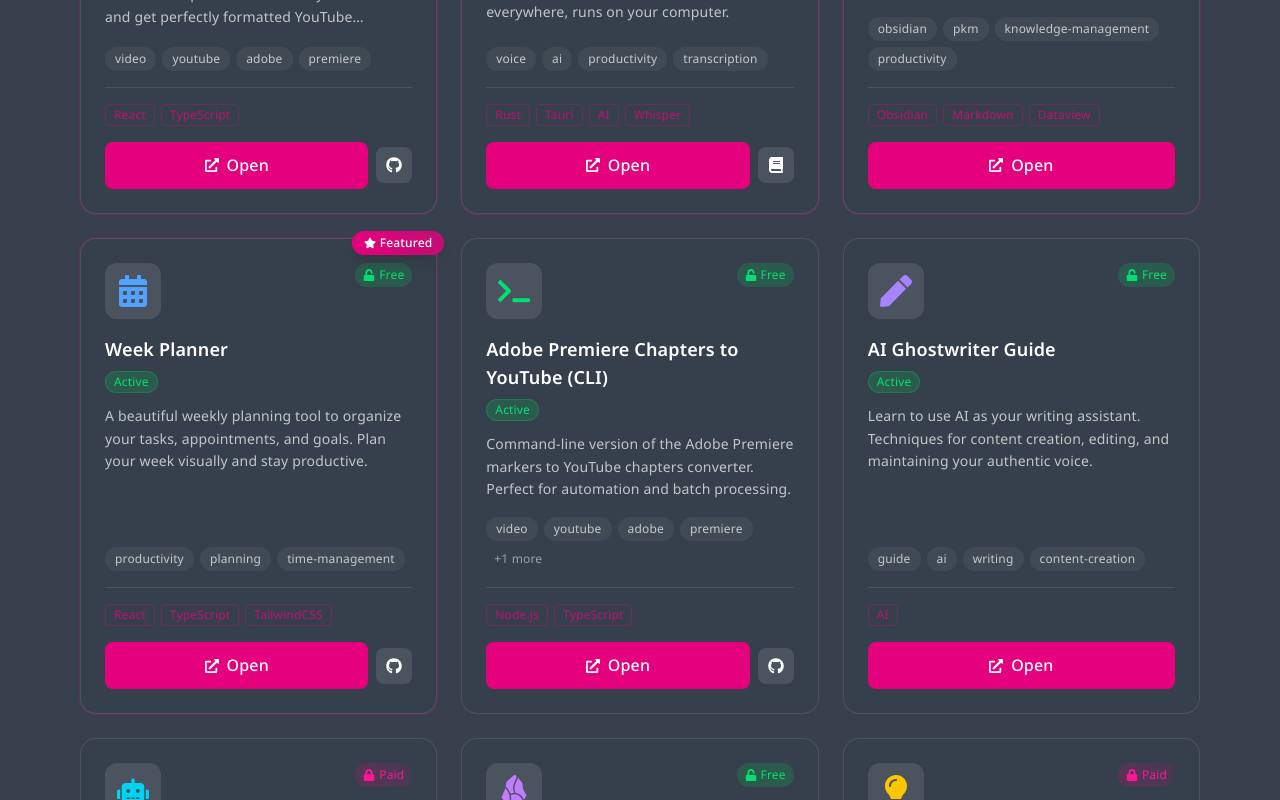
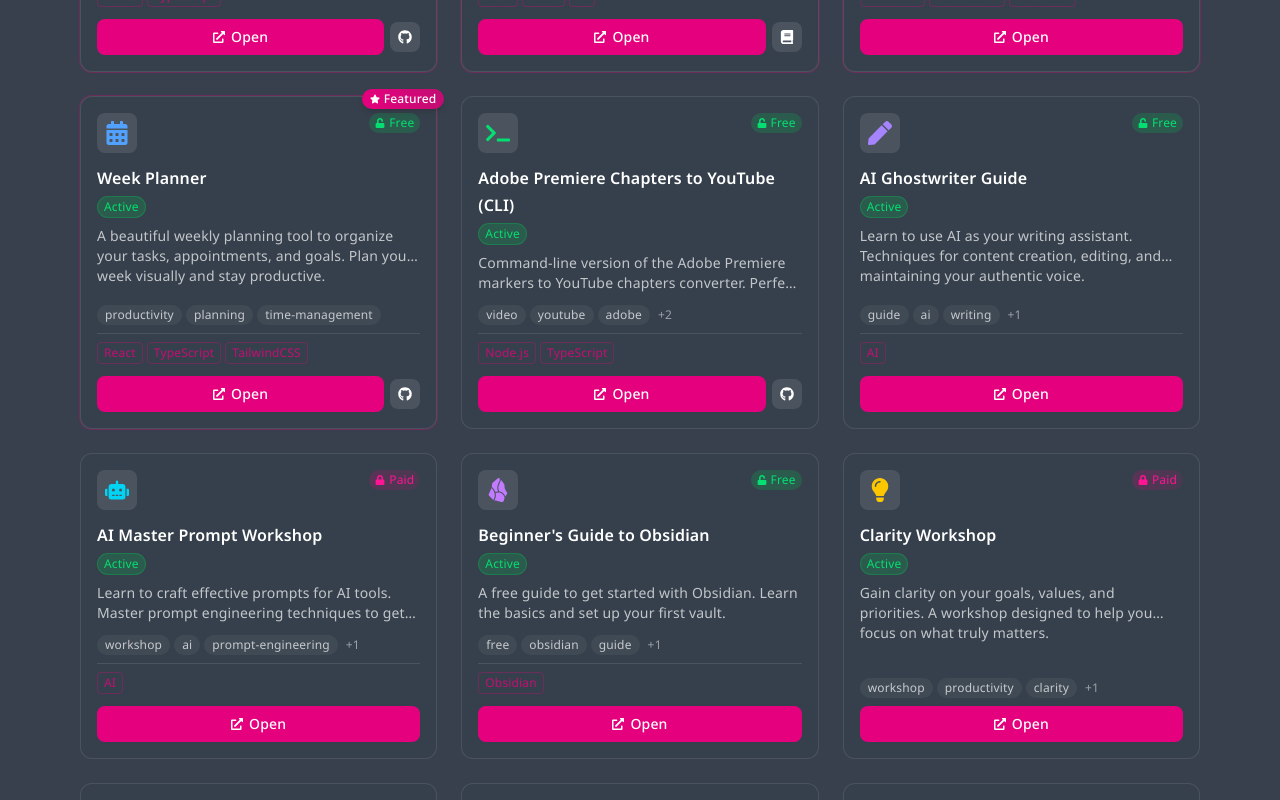
Before and after one commit to dsebastien/tools-website, a React (Vite) app: page / in a window 1280 px wide. Shown: the part 1180-1980 px from the top of the page. Built offline with nearby package versions, Linux system fonts and the light colour scheme.

Commit message:
feat(all): improvements

```diff
--- a/src/components/tools/tool-card.tsx
+++ b/src/components/tools/tool-card.tsx
@@ -127,9 +127,9 @@
     return (
         <div
             className={cn(
-                'bg-background/50 border-primary/10 hover:border-secondary/50 group relative flex h-full cursor-pointer flex-col rounded-2xl border p-6 transition-all duration-300 hover:shadow-xl hover:shadow-black/10',
+                'bg-background/50 border-primary/10 hover:border-secondary/50 group relative flex h-full cursor-pointer flex-col rounded-xl border p-4 transition-all duration-300 hover:shadow-lg hover:shadow-black/10',
                 tool.featured && 'ring-secondary/30 ring-1',
-                isHovered && 'scale-[1.02]'
+                isHovered && 'scale-[1.01]'
             )}
             onClick={handleCardClick}
             onKeyDown={handleKeyDown}
@@ -141,26 +141,26 @@
         >
             {/* Featured badge */}
             {tool.featured && (
-                <div className='from-secondary to-secondary/80 absolute -top-2 -right-2 flex items-center gap-1 rounded-full bg-gradient-to-r px-3 py-1 text-xs font-medium text-white shadow-lg'>
-                    <FaStar className='h-3 w-3' />
+                <div className='from-secondary to-secondary/80 absolute -top-2 -right-2 flex items-center gap-1 rounded-full bg-gradient-to-r px-2 py-0.5 text-xs font-medium text-white shadow-md'>
+                    <FaStar className='h-2.5 w-2.5' />
                     Featured
                 </div>
             )}
 
             {/* Header */}
-            <div className='mb-4 flex items-start justify-between'>
-                <div className='bg-primary/10 group-hover:bg-primary/20 flex h-14 w-14 items-center justify-center rounded-xl transition-colors'>
-                    <ToolIcon icon={tool.icon} category={tool.category} size='lg' />
+            <div className='mb-3 flex items-start justify-between'>
+                <div className='bg-primary/10 group-hover:bg-primary/20 flex h-10 w-10 items-center justify-center rounded-lg transition-colors'>
+                    <ToolIcon icon={tool.icon} category={tool.category} size='md' />
                 </div>
-                <div className='flex items-center gap-2'>
+                <div className='flex items-center gap-1.5'>
                     {tool.free ? (
-                        <span className='flex items-center gap-1 rounded-full bg-green-500/20 px-2 py-1 text-xs text-green-400'>
-                            <FaUnlock className='h-3 w-3' />
+                        <span className='flex items-center gap-1 rounded-full bg-green-500/20 px-1.5 py-0.5 text-xs text-green-400'>
+                            <FaUnlock className='h-2.5 w-2.5' />
                             Free
                         </span>
                     ) : (
-                        <span className='from-secondary/20 to-secondary/10 text-secondary flex items-center gap-1 rounded-full bg-gradient-to-r px-2 py-1 text-xs'>
-                            <FaLock className='h-3 w-3' />
+                        <span className='from-secondary/20 to-secondary/10 text-secondary flex items-center gap-1 rounded-full bg-gradient-to-r px-1.5 py-0.5 text-xs'>
+                            <FaLock className='h-2.5 w-2.5' />
                             Paid
                         </span>
                     )}
@@ -168,14 +168,14 @@
             </div>
 
             {/* Title & Status */}
-            <div className='mb-2 flex items-center gap-2'>
-                <h3 className='group-hover:text-secondary text-lg font-semibold transition-colors'>
+            <div className='mb-1 flex items-center gap-2'>
+                <h3 className='group-hover:text-secondary font-semibold transition-colors'>
                     {tool.name}
                 </h3>
             </div>
             <span
                 className={cn(
-                    'mb-3 w-fit rounded-full border px-2 py-0.5 text-xs',
+                    'mb-2 w-fit rounded-full border px-1.5 py-0.5 text-xs',
                     statusColors[statusConfig.color]
                 )}
             >
@@ -183,51 +183,51 @@
             </span>
 
             {/* Description */}
-            <p className='text-primary/70 mb-4 line-clamp-3 flex-1 text-sm leading-relaxed'>
-                {tool.description}
-            </p>
+            <p className='text-primary/70 mb-3 line-clamp-2 flex-1 text-sm'>{tool.description}</p>
 
             {/* Labels */}
-            <div className='mb-4 flex flex-wrap gap-1.5'>
-                {tool.labels.slice(0, 4).map((label) => (
+            <div className='mb-2 flex flex-wrap gap-1'>
+                {tool.labels.slice(0, 3).map((label) => (
                     <span
                         key={label}
-                        className='bg-primary/5 hover:bg-primary/10 text-primary/70 rounded-full px-2.5 py-1 text-xs transition-colors'
+                        className='bg-primary/5 text-primary/70 rounded-full px-2 py-0.5 text-xs'
                     >
                         {label}
                     </span>
                 ))}
-                {tool.labels.length > 4 && (
-                    <span className='text-primary/50 px-2 py-1 text-xs'>
-                        +{tool.labels.length - 4} more
+                {tool.labels.length > 3 && (
+                    <span className='text-primary/50 px-1 py-0.5 text-xs'>
+                        +{tool.labels.length - 3}
                     </span>
                 )}
             </div>
 
             {/* Technologies */}
-            <div className='border-primary/10 mb-4 border-t pt-4'>
-                <div className='flex flex-wrap gap-1.5'>
-                    {tool.technologies.slice(0, 4).map((tech) => (
+            {tool.technologies.length > 0 && (
+                <div className='border-primary/10 mb-3 border-t pt-2'>
+                    <div className='flex flex-wrap gap-1'>
+                        {tool.technologies.slice(0, 3).map((tech) => (
                             <span
                                 key={tech}
-                            className='border-secondary/30 text-secondary/80 rounded border px-2 py-0.5 text-xs'
+                                className='border-secondary/30 text-secondary/80 rounded border px-1.5 py-0.5 text-xs'
                             >
                                 {tech}
                             </span>
                         ))}
                     </div>
                 </div>
+            )}
 
             {/* Actions */}
-            <div className='mt-auto flex items-center gap-2'>
+            <div className='mt-auto flex items-center gap-1.5'>
                 <a
                     href={tool.url}
                     target='_blank'
                     rel='noopener noreferrer'
-                    className='bg-secondary hover:bg-secondary/90 flex flex-1 items-center justify-center gap-2 rounded-lg py-2.5 font-medium text-white transition-colors'
+                    className='bg-secondary hover:bg-secondary/90 flex flex-1 items-center justify-center gap-1.5 rounded-lg py-2 text-sm font-medium text-white transition-colors'
                     onClick={(e) => e.stopPropagation()}
                 >
-                    <FaExternalLinkAlt className='h-3.5 w-3.5' />
+                    <FaExternalLinkAlt className='h-3 w-3' />
                     Open
                 </a>
                 {tool.sourceCodeUrl && (
@@ -235,11 +235,11 @@
                         href={tool.sourceCodeUrl}
                         target='_blank'
                         rel='noopener noreferrer'
-                        className='bg-primary/10 hover:bg-primary/20 text-primary/80 flex items-center justify-center rounded-lg p-2.5 transition-colors'
+                        className='bg-primary/10 hover:bg-primary/20 text-primary/80 flex items-center justify-center rounded-lg p-2 transition-colors'
                         title='View source code'
                         onClick={(e) => e.stopPropagation()}
                     >
-                        <FaGithub className='h-4 w-4' />
+                        <FaGithub className='h-3.5 w-3.5' />
                     </a>
                 )}
                 {tool.docsUrl && (
@@ -247,11 +247,11 @@
                         href={tool.docsUrl}
                         target='_blank'
                         rel='noopener noreferrer'
-                        className='bg-primary/10 hover:bg-primary/20 text-primary/80 flex items-center justify-center rounded-lg p-2.5 transition-colors'
+                        className='bg-primary/10 hover:bg-primary/20 text-primary/80 flex items-center justify-center rounded-lg p-2 transition-colors'
                         title='View documentation'
                         onClick={(e) => e.stopPropagation()}
                     >
-                        <FaBook className='h-4 w-4' />
+                        <FaBook className='h-3.5 w-3.5' />
                     </a>
                 )}
             </div>
--- a/src/components/tools/tool-icon.tsx
+++ b/src/components/tools/tool-icon.tsx
@@ -24,9 +24,20 @@
     FaChalkboardTeacher,
     FaBoxOpen,
     FaCheckSquare,
-    FaReddit
+    FaReddit,
+    FaUser,
+    FaEnvelope,
+    FaStickyNote,
+    FaStore,
+    FaHandshake,
+    FaGithub,
+    FaTiktok,
+    FaMedium,
+    FaLinkedin,
+    FaHackerNews
 } from 'react-icons/fa'
-import { SiObsidian, SiAngular, SiNotion, SiTrello } from 'react-icons/si'
+import { SiObsidian, SiAngular, SiNotion, SiTrello, SiSubstack, SiBluesky } from 'react-icons/si'
+import { FaXTwitter, FaThreads } from 'react-icons/fa6'
 
 // Map of icon names to their components
 const iconMap: Record<string, IconType> = {
@@ -56,11 +67,26 @@
     FaBoxOpen,
     FaCheckSquare,
     FaReddit,
+    FaUser,
+    FaEnvelope,
+    FaStickyNote,
+    FaStore,
+    FaHandshake,
+    FaGithub,
+    FaTiktok,
+    FaMedium,
+    FaLinkedin,
+    FaHackerNews,
     // Simple Icons
     SiObsidian,
     SiAngular,
     SiNotion,
-    SiTrello
+    SiTrello,
+    SiSubstack,
+    SiBluesky,
+    // Font Awesome 6
+    FaXTwitter,
+    FaThreads
 }
 
 // Icon-specific colors (brand colors where applicable)
@@ -86,7 +112,21 @@
     FaPen: 'text-violet-400',
     FaChalkboardTeacher: 'text-orange-400',
     FaBoxOpen: 'text-amber-400',
-    FaCheckSquare: 'text-green-400'
+    FaCheckSquare: 'text-green-400',
+    FaUser: 'text-blue-400',
+    FaEnvelope: 'text-amber-400',
+    FaStickyNote: 'text-yellow-400',
+    FaStore: 'text-emerald-400',
+    FaHandshake: 'text-teal-400',
+    FaGithub: 'text-gray-300',
+    FaTiktok: 'text-gray-200',
+    FaMedium: 'text-gray-200',
+    FaLinkedin: 'text-blue-500',
+    FaHackerNews: 'text-orange-500',
+    SiSubstack: 'text-orange-400',
+    SiBluesky: 'text-sky-400',
+    FaXTwitter: 'text-gray-200',
+    FaThreads: 'text-gray-200'
 }
 
 // Category fallback icons (emojis or icons)
--- a/src/data/resources.json
+++ b/src/data/resources.json
@@ -2,35 +2,43 @@
     "resources": [
         {
             "name": "About Me",
-            "url": "https://www.dsebastien.net/about/"
+            "url": "https://www.dsebastien.net/about/",
+            "icon": "FaUser"
         },
         {
             "name": "Newsletter",
-            "url": "https://www.dsebastien.net/newsletter/"
+            "url": "https://www.dsebastien.net/newsletter/",
+            "icon": "FaEnvelope"
         },
         {
             "name": "Courses",
-            "url": "https://www.dsebastien.net/courses/"
+            "url": "https://www.dsebastien.net/courses/",
+            "icon": "FaGraduationCap"
         },
         {
             "name": "Public Notes",
-            "url": "https://notes.dsebastien.net/"
+            "url": "https://notes.dsebastien.net/",
+            "icon": "FaStickyNote"
         },
         {
             "name": "Store",
-            "url": "https://store.dsebastien.net"
+            "url": "https://store.dsebastien.net",
+            "icon": "FaStore"
         },
         {
             "name": "Knowii Community",
-            "url": "https://www.dsebastien.net/join-the-knowii-community-and-fix-your-information-overload-problem/"
+            "url": "https://www.dsebastien.net/join-the-knowii-community-and-fix-your-information-overload-problem/",
+            "icon": "FaUsers"
         },
         {
             "name": "Affiliate Program",
-            "url": "https://www.dsebastien.net/knowii-affiliate-program/"
+            "url": "https://www.dsebastien.net/knowii-affiliate-program/",
+            "icon": "FaHandshake"
         },
         {
             "name": "GitHub Profile",
-            "url": "https://github.com/dsebastien"
+            "url": "https://github.com/dsebastien",
+            "icon": "FaGithub"
         }
     ]
 }
--- /dev/null
+++ b/src/data/socials.json
@@ -0,0 +1,54 @@
+{
+    "socials": [
+        {
+            "name": "GitHub",
+            "url": "https://github.com/dsebastien",
+            "icon": "FaGithub"
+        },
+        {
+            "name": "YouTube",
+            "url": "https://www.youtube.com/@dsebastien",
+            "icon": "FaYoutube"
+        },
+        {
+            "name": "Substack",
+            "url": "https://substack.com/@developassion",
+            "icon": "SiSubstack"
+        },
+        {
+            "name": "X",
+            "url": "https://x.com/dsebastien",
+            "icon": "FaXTwitter"
+        },
+        {
+            "name": "Bluesky",
+            "url": "https://bsky.app/profile/dsebastien.net",
+            "icon": "SiBluesky"
+        },
+        {
+            "name": "TikTok",
+            "url": "https://tiktok.com/@DeveloPassion",
+            "icon": "FaTiktok"
+        },
+        {
+            "name": "Threads",
+            "url": "https://www.threads.net/@sebastienduboisbe",
+            "icon": "FaThreads"
+        },
+        {
+            "name": "Medium",
+            "url": "https://dsebastien.medium.com/",
+            "icon": "FaMedium"
+        },
+        {
+            "name": "LinkedIn",
+            "url": "https://www.linkedin.com/in/sebastiend",
+            "icon": "FaLinkedin"
+        },
+        {
+            "name": "Hacker News",
+            "url": "https://news.ycombinator.com/user?id=dSebastien",
+            "icon": "FaHackerNews"
+        }
+    ]
+}
--- a/src/data/tools.json
+++ b/src/data/tools.json
@@ -19,7 +19,15 @@
             "id": "knowii-voice-ai",
             "name": "Knowii Voice AI",
             "description": "Voice-to-text that respects your privacy. Press, speak, release. Your words appear exactly where you need them. Works everywhere, runs on your computer.",
-            "labels": ["voice", "ai", "productivity", "transcription"],
+            "labels": [
+                "voice",
+                "ai",
+                "productivity",
+                "transcription",
+                "Speech-To-Text",
+                "ASR",
+                "Voice-To-Text"
+            ],
             "category": "AI Tools",
             "url": "https://voice-ai.knowii.net",
             "free": false,
```
Also changed, not shown: src/components/layout/footer.tsx (+19 -31 lines), src/components/tools/tools-filter.tsx (+7 -7 lines), src/pages/home.tsx (+2 -9 lines). Lines whose indentation alone changed are shown as unchanged.
